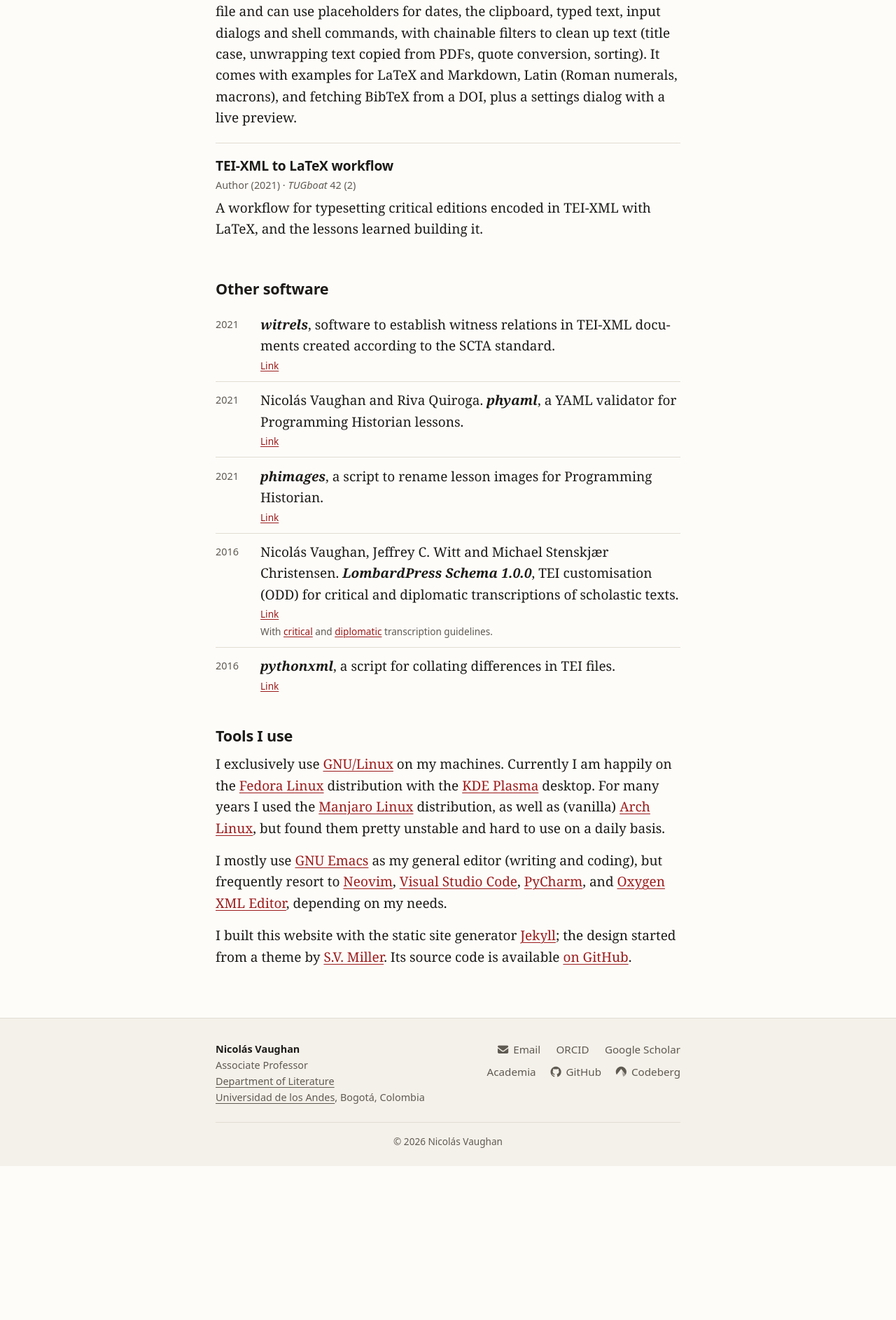
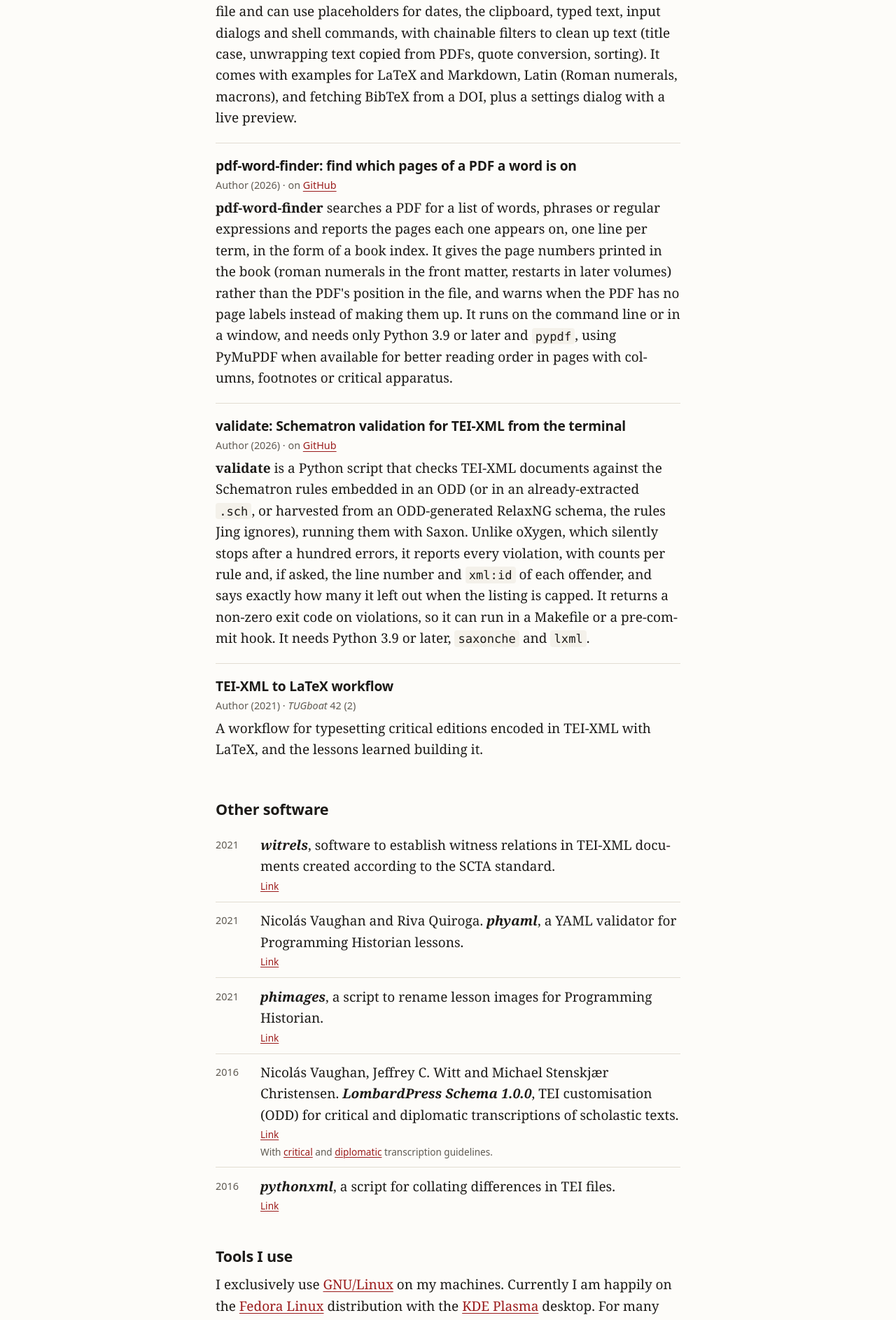
Before and after one commit to nivaca/nivaca.github.io, a Jekyll site: the page built from coding.md, in a window 1280 px wide. Shown: the part 830-2717 px from the top of the page at 70% size. Built offline with Jekyll 4.4.1, drawn with Linux system fonts in a browser that asks for light colours; some web fonts are replaced; a style sheet for code colours, icons or effects is not loaded; before the commit the page ends 2497 px from its top, so only the background shows below that.

Commit message:
other projects

```diff
--- a/_sass/_base.scss
+++ b/_sass/_base.scss
@@ -15,7 +15,7 @@
     color-scheme: light;
 }
 
-@mixin dark-colours {
+@include dark-theme {
     color-scheme: dark;
     --bg:          #17161a;
     --bg-soft:     #211f24;
@@ -24,18 +24,6 @@
     --rule:        #34313a;
     --accent:      #ec8c7e;
     --accent-hover:#f6b5aa;
-}
-
-// Dark follows the system setting unless the visitor picked a theme
-// with the header toggle, which sets data-theme on <html>.
-@media (prefers-color-scheme: dark) {
-    :root:not([data-theme="light"]) {
-        @include dark-colours;
-    }
-}
-
-:root[data-theme="dark"] {
-    @include dark-colours;
 }
 
 /**
@@ -182,15 +170,6 @@ hr {
 }
 
 /**
- * Clearfix
- */
-%clearfix::after {
-    content: "";
-    display: table;
-    clear: both;
-}
-
-/**
  * Screen-reader-only skip link
  */
 .skip-link {
--- a/_sass/_components.scss
+++ b/_sass/_components.scss
@@ -1,5 +1,4 @@
 @use "variables" as *;
-@use "base";
 
 /**
  * Profile links (home page and footer)
@@ -43,6 +42,10 @@
         grid-template-columns: 1fr;
         gap: 1.25rem;
     }
+
+    .profile-links {
+        margin-top: 1.25rem;
+    }
 }
 
 .intro-photo {
@@ -74,10 +77,6 @@
     color: var(--text-muted);
 }
 
-.intro .profile-links {
-    margin-top: 1.25rem;
-}
-
 /**
  * Featured project on the home page
  */
@@ -100,7 +99,7 @@
 }
 
 .feature-label {
-    margin-bottom: 0.25rem !important;
+    margin-bottom: 0.25rem;
     font-family: $sans;
     font-size: 0.8rem;
     font-weight: 600;
@@ -236,13 +235,14 @@
     p {
         margin-bottom: 0;
     }
-}
 
-.project-role {
-    font-family: $sans;
-    font-size: 0.9rem;
-    color: var(--text-muted);
-    margin-bottom: 0.4rem !important;
+    // Nested so it outranks `.project p`.
+    .project-role {
+        font-family: $sans;
+        font-size: 0.9rem;
+        color: var(--text-muted);
+        margin-bottom: 0.4rem;
+    }
 }
 
 /**
--- a/_sass/_layout.scss
+++ b/_sass/_layout.scss
@@ -1,6 +1,4 @@
-@use "sass:math";
 @use "variables" as *;
-@use "base";
 
 /**
  * Site header
@@ -91,21 +89,11 @@
     .fa-sun { display: none; }
 }
 
-@mixin dark-toggle {
+@include dark-theme {
     .theme-toggle {
         .fa-sun  { display: inline; }
         .fa-moon { display: none; }
     }
-}
-
-@media (prefers-color-scheme: dark) {
-    :root:not([data-theme="light"]) {
-        @include dark-toggle;
-    }
-}
-
-:root[data-theme="dark"] {
-    @include dark-toggle;
 }
 
 /**
--- a/_sass/_variables.scss
+++ b/_sass/_variables.scss
@@ -15,3 +15,17 @@ $on-palm: 600px;
         @content;
     }
 }
+
+// Dark follows the system setting unless the visitor picked a theme
+// with the header toggle, which sets data-theme on <html>.
+@mixin dark-theme {
+    @media (prefers-color-scheme: dark) {
+        :root:not([data-theme="light"]) {
+            @content;
+        }
+    }
+
+    :root[data-theme="dark"] {
+        @content;
+    }
+}
--- a/coding.md
+++ b/coding.md
@@ -19,6 +19,18 @@ I write software mostly in [Python](https://www.python.org/), along with XML/TEI
     <h2><a href="https://github.com/{{ site.github_username }}/krunner-abbr">krunner-abbr: abbreviation expander for KDE Plasma</a></h2>
     <p class="project-role">Author (2026) · on <a href="https://github.com/{{ site.github_username }}/krunner-abbr">GitHub</a></p>
     <p><b>krunner-abbr</b> is a <a href="https://userbase.kde.org/Plasma/Krunner">KRunner</a> plugin for Plasma 6, written in Python, that expands abbreviations: type <code>abbr</code> and an abbreviation, press Enter, and the expansion is copied to the clipboard. Abbreviations live in a TOML file and can use placeholders for dates, the clipboard, typed text, input dialogs and shell commands, with chainable filters to clean up text (title case, unwrapping text copied from PDFs, quote conversion, sorting). It comes with examples for LaTeX and Markdown, Latin (Roman numerals, macrons), and fetching BibTeX from a DOI, plus a settings dialog with a live preview.</p>
+  </li>
+
+  <li class="project">
+    <h2><a href="https://github.com/{{ site.github_username }}/pdf-word-finder">pdf-word-finder: find which pages of a PDF a word is on</a></h2>
+    <p class="project-role">Author (2026) · on <a href="https://github.com/{{ site.github_username }}/pdf-word-finder">GitHub</a></p>
+    <p><b>pdf-word-finder</b> searches a PDF for a list of words, phrases or regular expressions and reports the pages each one appears on, one line per term, in the form of a book index. It gives the page numbers printed in the book (roman numerals in the front matter, restarts in later volumes) rather than the PDF's position in the file, and warns when the PDF has no page labels instead of making them up. It runs on the command line or in a window, and needs only Python 3.9 or later and <code>pypdf</code>, using PyMuPDF when available for better reading order in pages with columns, footnotes or critical apparatus.</p>
+  </li>
+
+  <li class="project">
+    <h2><a href="https://github.com/{{ site.github_username }}/validate">validate: Schematron validation for TEI-XML from the terminal</a></h2>
+    <p class="project-role">Author (2026) · on <a href="https://github.com/{{ site.github_username }}/validate">GitHub</a></p>
+    <p><b>validate</b> is a Python script that checks TEI-XML documents against the Schematron rules embedded in an ODD (or in an already-extracted <code>.sch</code>, or harvested from an ODD-generated RelaxNG schema, the rules Jing ignores), running them with Saxon. Unlike oXygen, which silently stops after a hundred errors, it reports every violation, with counts per rule and, if asked, the line number and <code>xml:id</code> of each offender, and says exactly how many it left out when the listing is capped. It returns a non-zero exit code on violations, so it can run in a Makefile or a pre-commit hook. It needs Python 3.9 or later, <code>saxonche</code> and <code>lxml</code>.</p>
   </li>
 
   <li class="project">
```
